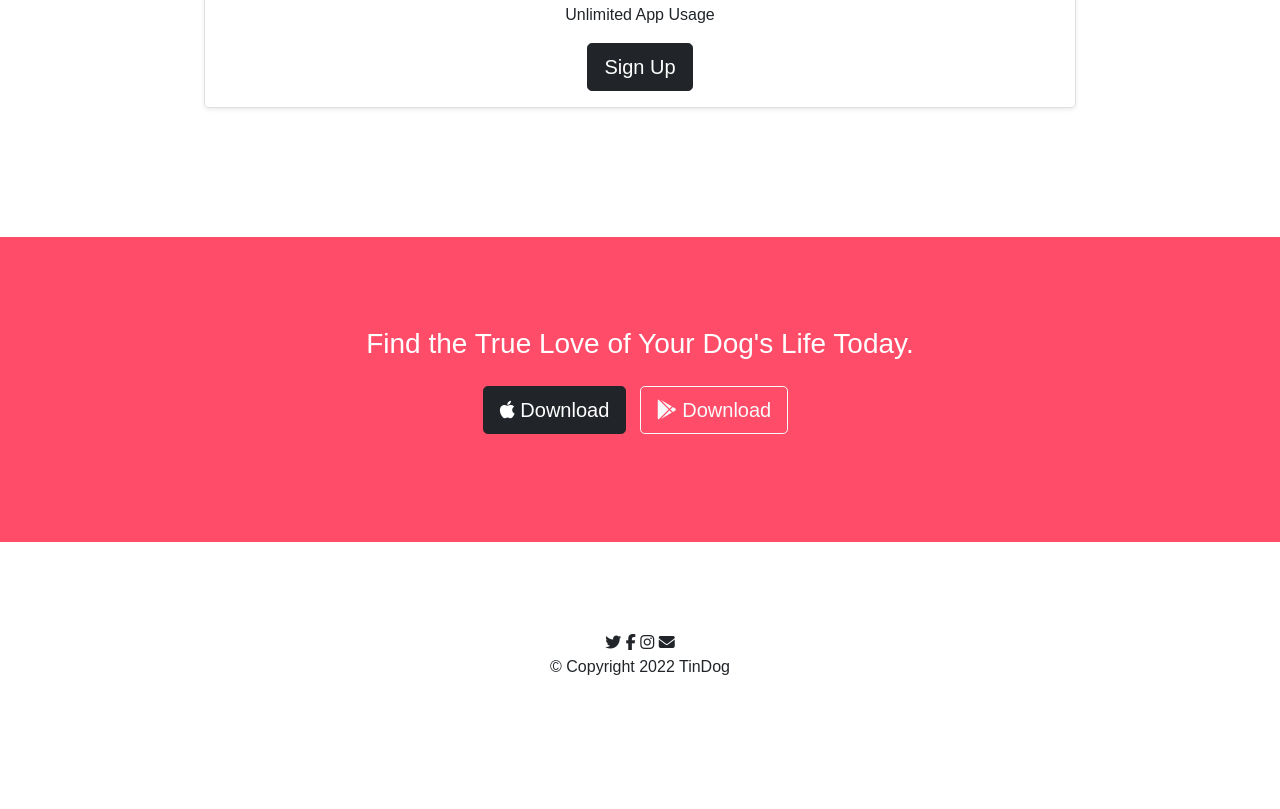
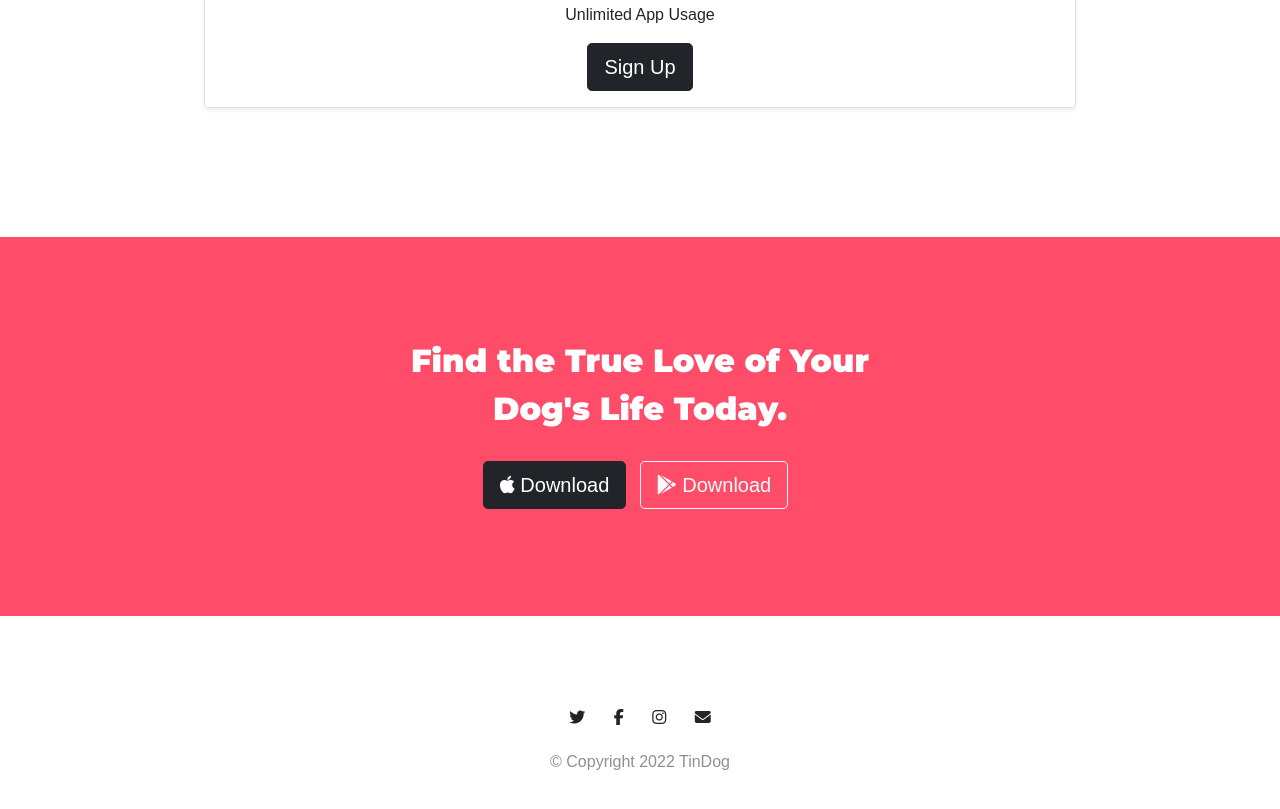
Before and after one commit to jahsan77/TinDog, a plain HTML site: page index.html in a window 1280 px wide. Shown: the part 2705-3514 px from the top of the page. Before the commit the page ends 3490 px from the top, so only its background shows below. Drawn offline with nearby package versions, Linux system fonts and the light colour scheme.

Commit message:
CTA and Footer Styled

```diff
--- a/css/styles.css
+++ b/css/styles.css
@@ -149,8 +149,15 @@ h1 {
 
 /*************** 6. CTA Section ***************/
 #cta {
-    padding-top: 7%;
     text-align: center;
+}
+
+#cta h3 {
+    font-family: "Montserrat";
+    line-height: 1.5;
+    font-size: 2rem;
+    width: 60%;
+    margin: 10px auto;
 }
 
 #cta button {
@@ -160,7 +167,14 @@ h1 {
 
 /************** 7. Footer Section **************/
 footer {
-    margin-bottom: 0;
-    padding-bottom: 2%;
     text-align: center;
 }
+
+footer p {
+    color: #8F8F8F;
+    padding-top: 20px;
+}
+
+footer i {
+    padding: 0 12px;
+}
```
